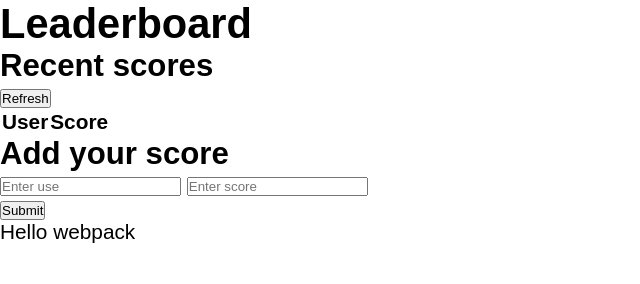
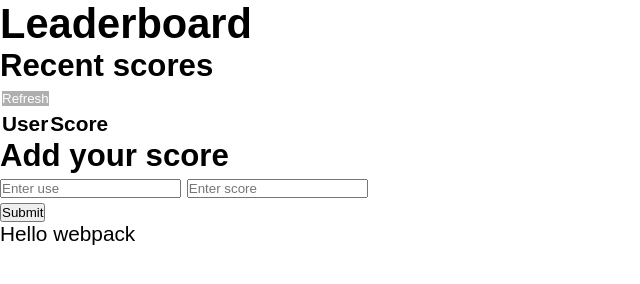
Before and after one commit to david30-maker/leaderboard-project, a website built with webpack: page src/index.html in a window 1280 px wide. Shown: the full height of the page, 0-640 px from the left. Built offline with nearby package versions, Linux system fonts and the light colour scheme.

Commit message:
Add styling to html element

```diff
--- a/src/style.css
+++ b/src/style.css
@@ -10,3 +10,17 @@ html {
     font-style: normal;
     font-weight: normal;
 }
+
+body {
+    width: 100%;
+    height: 100%;
+    overflow: hidden;
+}
+
+#refresh {
+    background-color: rgb(175, 175 , 175);
+    border: none;
+    color: white;
+    margin: 4px 2px;
+    display: inline-block;
+}
```
